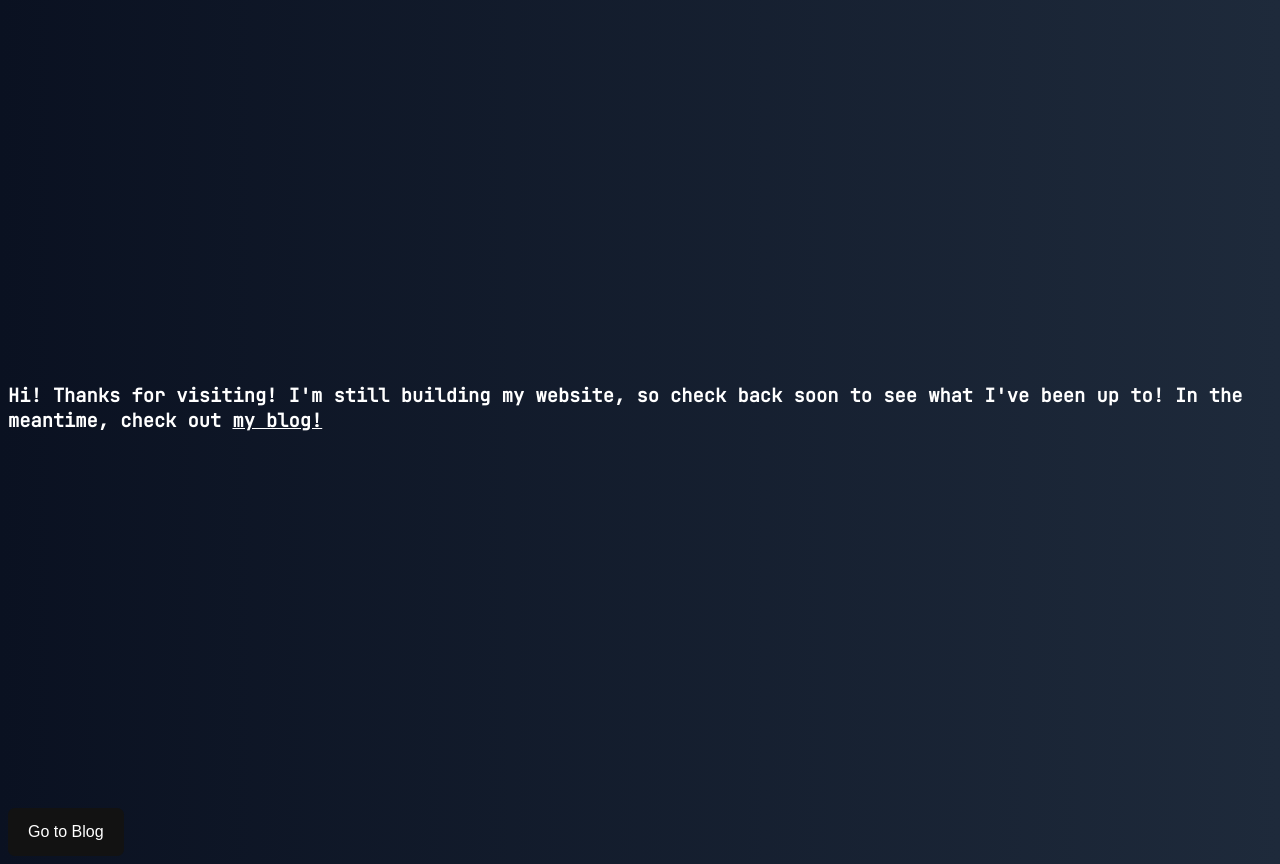
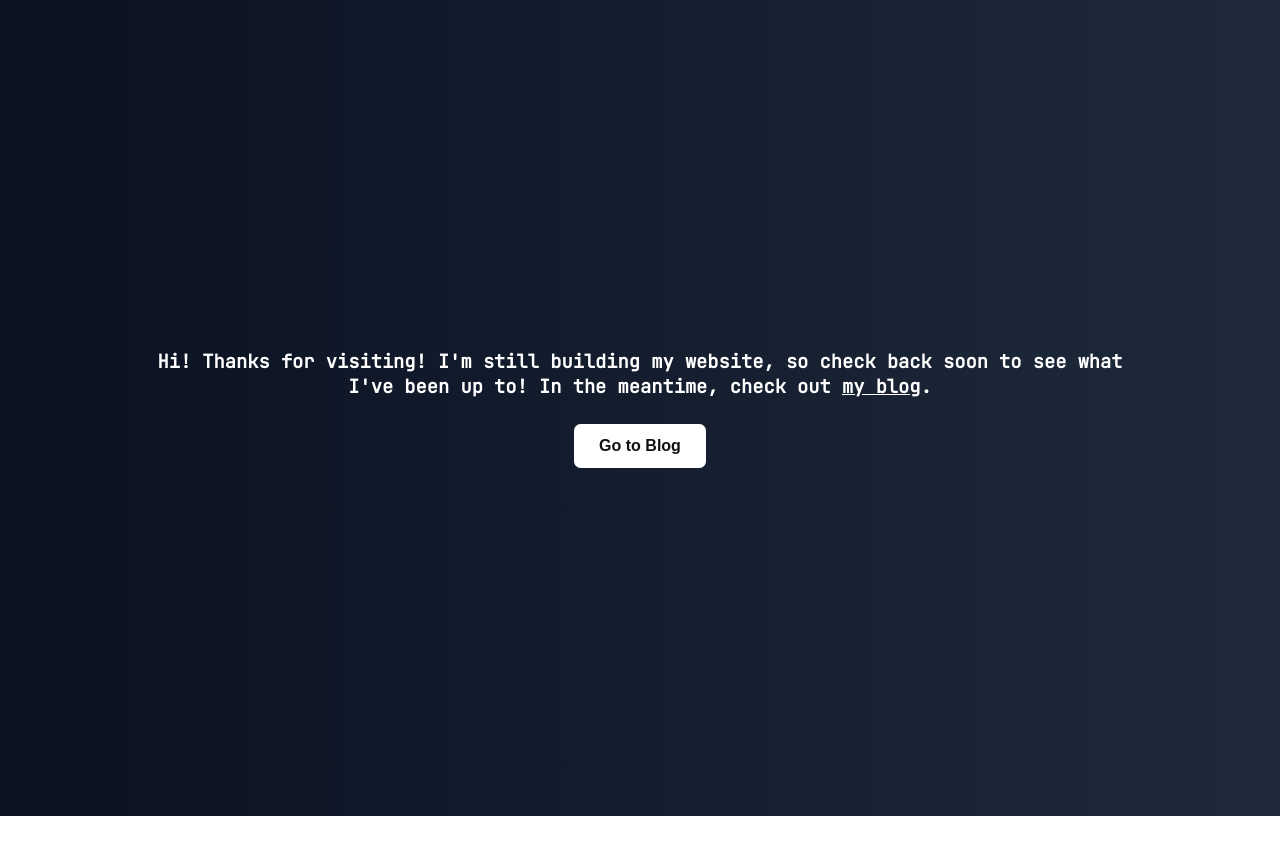
Before and after one commit to Blackhole1123/portfolio, a plain HTML site: page templates/index.html in a window 1280 px wide. After the commit the page ends 816 px from the top, so only its background shows below. Drawn offline with Linux system fonts and the light colour scheme.

Commit message:
Redesign

```diff
--- a/templates/index.html
+++ b/templates/index.html
@@ -1,7 +1,19 @@
 <link href="/static/css/style.css" rel="stylesheet"></link>
 <title>Home - Rishaan Desai</title>
 <link rel="icon" type="image/x-icon" href="/static/images/R.png">
+<meta name="viewport" content="width=device-width, initial-scale=1.0">
 <style>
+  button {
+  background-color: white;
+  border: none;
+  border-radius: 6.5px;
+  color: #121212;
+  padding: 13px 25px;
+  text-align: center;
+  font-size: 16px;
+  font-weight: bold;
+}
+
 .wrapper {
   height: 100vh;
   /*This part is important for centering*/
@@ -26,9 +38,17 @@ icon {
   margin: 10px;
   border-radius: 10px;
 }
+
+h3 {
+  margin: 10%;
+}
+
+.center-horizontally {
+  display: flex;
+  justify-content: center;
+}
 </style>
 
 <div class="wrapper">
-      <h3>Hi! Thanks for visiting! I'm still building my website, so check back soon to see what I've been up to! In the meantime, check out <a href="/blog">my blog!</a></h3>
+      <h3 style="text-align:center;">Hi! Thanks for visiting! I'm still building my website, so check back soon to see what I've been up to! In the meantime, check out <a href="/blog">my blog</a>. <br/><br/><button onclick="window.location='/blog'">Go to Blog</a></h3>
 </div>
-<button class="whitebutton" onclick="window.location.href='/blog'">Go to Blog</button>
```
Also changed, not shown: static/css/blog.css (+4 -17 lines).
